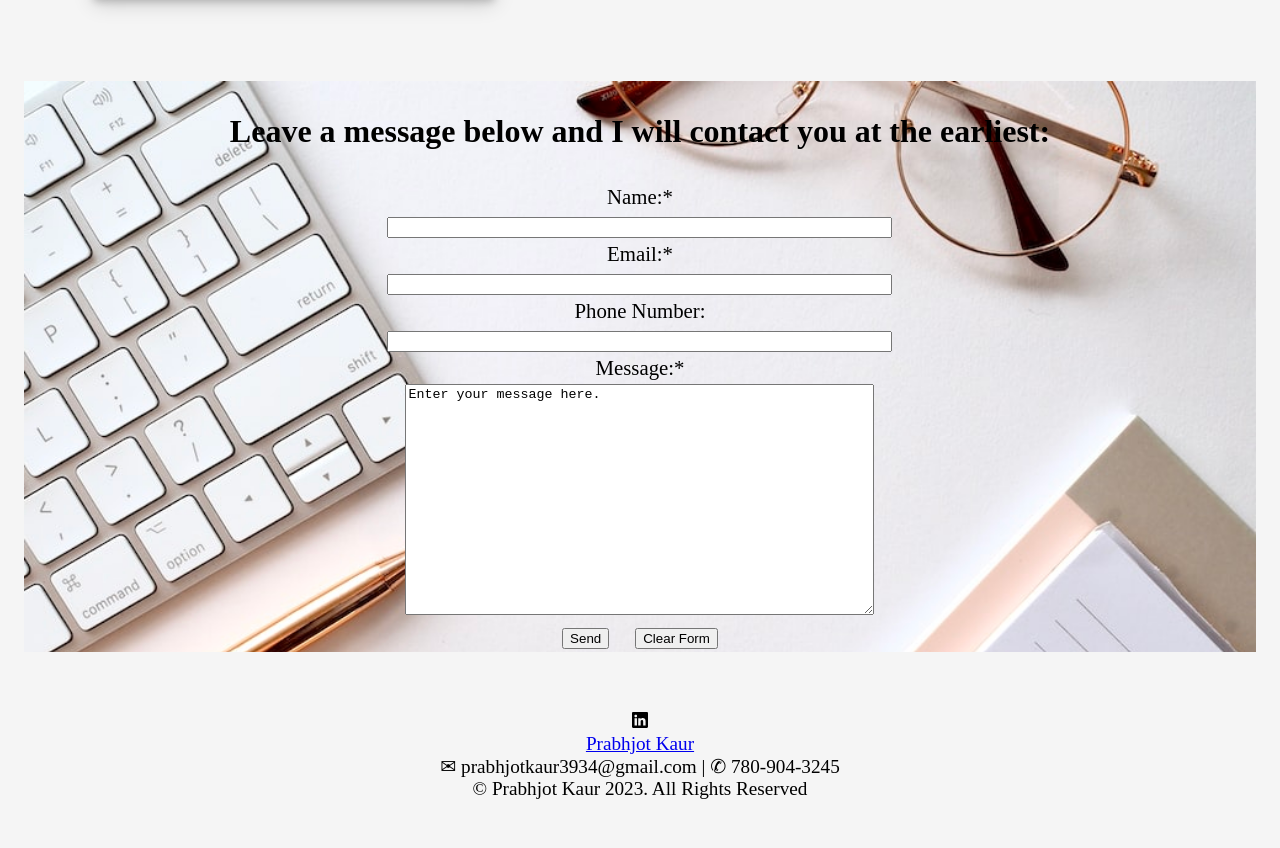
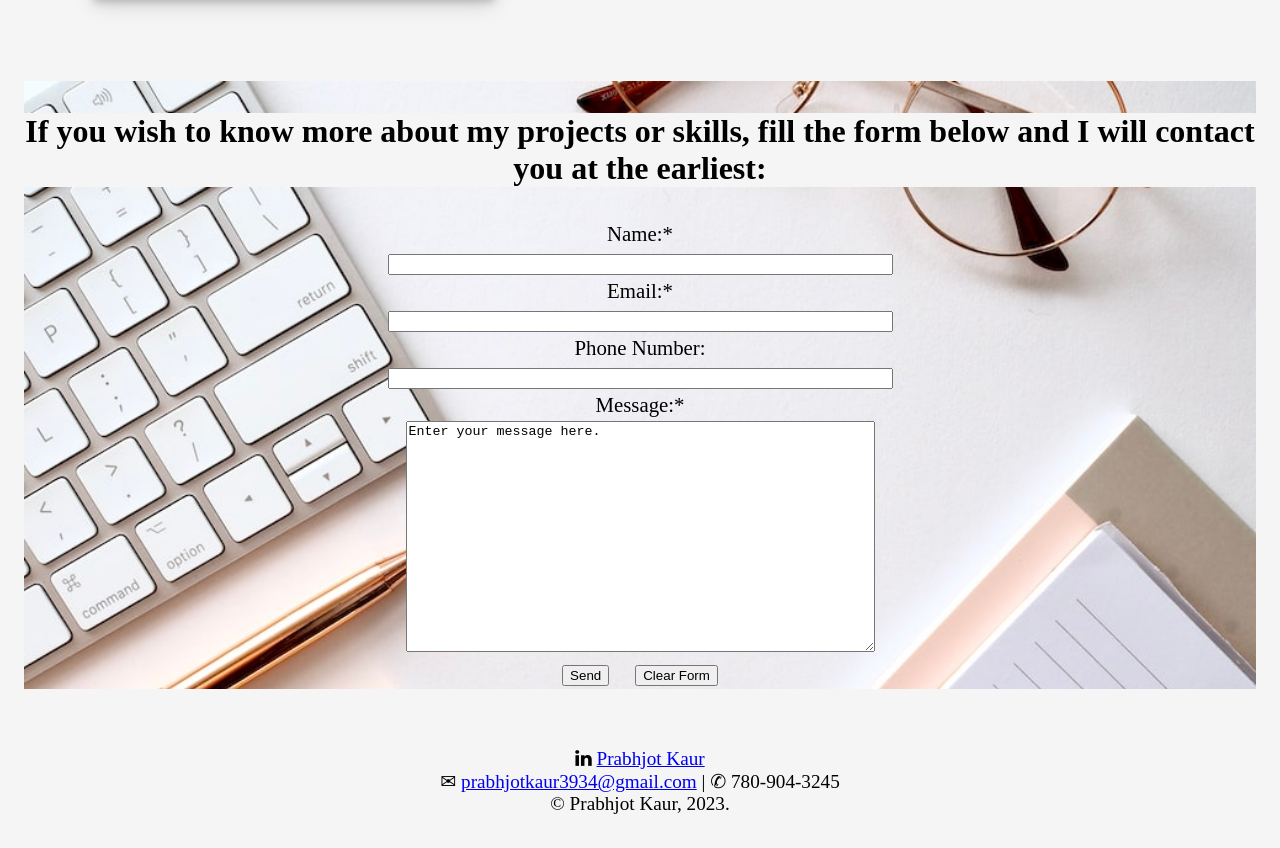
Before and after one commit to Prabhjot99/PrabhjotKaurPortfolio, a plain HTML site: page index.html in a window 1280 px wide. Shown: the part 3328-4176 px from the top of the page. Drawn offline with nearby package versions, Linux system fonts and the light colour scheme.

Commit message:
Update index.html

```diff
--- a/index.html
+++ b/index.html
@@ -8,7 +8,7 @@
       <link rel="stylesheet" href="Style.css">
       <link rel="stylesheet" href="https://cdnjs.cloudflare.com/ajax/libs/font-awesome/4.7.0/css/font-awesome.min.css">
 
-
+      <link rel="stylesheet" href="https://maxcdn.bootstrapcdn.com/font-awesome/4.4.0/css/font-awesome.min.css">
         <title>PortfolioWebsite</title>
         <style>
          /*   .CoverPage {
@@ -168,7 +168,7 @@
           <div  >
 
             <div >
-              <p style="text-align: center; font-weight: bold;">Leave a message below and I will contact you at the earliest:</p>
+              <p style="text-align: center; font-weight: bold; background-color:whitesmoke;">If you wish to know more about my projects or skills, fill the form below and I will contact you at the earliest:</p>
             <div style="text-align: center; justify-content: center; align-items: center; display: flex;">
              <form name="ContactForm"  action="https://formsubmit.co/prabhjotkaur3934@gmail.com" method="post" >
               <table>
@@ -245,13 +245,15 @@ function myFunction1() {
      </body>
 <br/>
      <footer>
-      <svg xmlns="http://www.w3.org/2000/svg" width="16" height="16" fill="currentColor" class="bi bi-linkedin" viewBox="0 0 16 16">
-        <path d="M0 1.146C0 .513.526 0 1.175 0h13.65C15.474 0 16 .513 16 1.146v13.708c0 .633-.526 1.146-1.175 1.146H1.175C.526 16 0 15.487 0 14.854V1.146zm4.943 12.248V6.169H2.542v7.225h2.401zm-1.2-8.212c.837 0 1.358-.554 1.358-1.248-.015-.709-.52-1.248-1.342-1.248-.822 0-1.359.54-1.359 1.248 0 .694.521 1.248 1.327 1.248h.016zm4.908 8.212V9.359c0-.216.016-.432.08-.586.173-.431.568-.878 1.232-.878.869 0 1.216.662 1.216 1.634v3.865h2.401V9.25c0-2.22-1.184-3.252-2.764-3.252-1.274 0-1.845.7-2.165 1.193v.025h-.016a5.54 5.54 0 0 1 .016-.025V6.169h-2.4c.03.678 0 7.225 0 7.225h2.4z"/>
-      </svg>
-      <div class="badge-base LI-profile-badge" data-locale="en_US" data-size="medium" data-theme="light" data-type="VERTICAL" data-vanity="prabhjotkaur99" data-version="v1"><a class="badge-base__link LI-simple-link" href="https://ca.linkedin.com/in/prabhjotkaur99?trk=profile-badge">Prabhjot Kaur</a></div>
 
-      <span>&#9993; prabhjotkaur3934@gmail.com |</span>
+    <i class="fa fa-linkedin"> <span class="badge-base LI-profile-badge" data-locale="en_US" data-size="medium" data-theme="light" data-type="VERTICAL" data-vanity="prabhjotkaur99" data-version="v1"><a class="badge-base__link LI-simple-link" href="https://ca.linkedin.com/in/prabhjotkaur99?trk=profile-badge">Prabhjot Kaur</a>
+      </span></i>
+
+
+
+   <br/>
+      <span>&#9993; <a href="mailto:prabhjotkaur3934@gmail.com">prabhjotkaur3934@gmail.com</a> |</span>
              <span>&#9990; 780-904-3245</span><br/>
-      &copy Prabhjot Kaur 2023. All Rights Reserved
+      &copy Prabhjot Kaur, 2023.
      </footer>
 </html>
```
